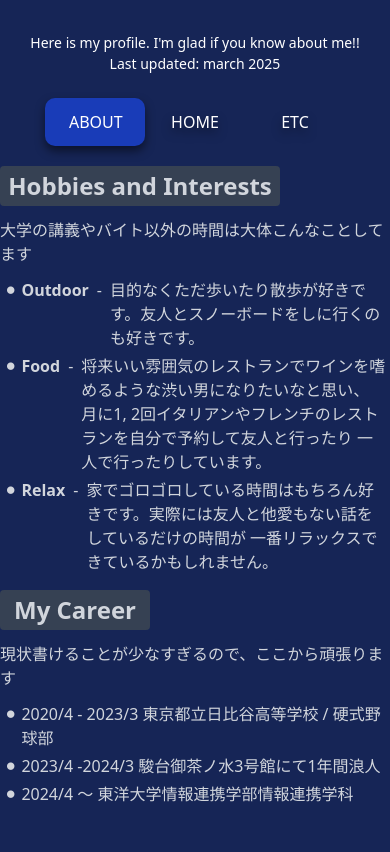
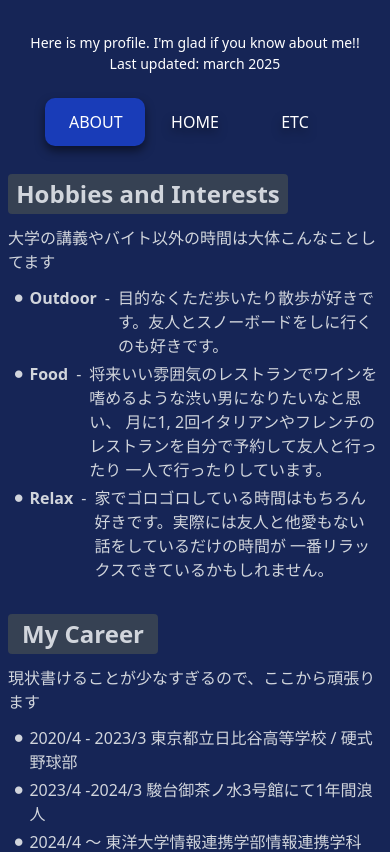
Before and after one commit to HukuKaich0u/my-page-new, a Next.js app in the folder my-app/: page /about in a window 390 px wide. Shown: the top 852 px of the page. Built offline with nearby package versions, Linux system fonts and the light colour scheme.

Commit message:
modified responsive

```diff
--- a/my-app/src/components/HobbiesAndInterests.tsx
+++ b/my-app/src/components/HobbiesAndInterests.tsx
@@ -1,6 +1,6 @@
 const HobbiesAndInterests = () => {
   return (
-    <div className="flex flex-col items-center">
+    <div className="flex flex-col items-center p-2 ">
       <div className="text-left sm:w-[500px]">
         <h1
           className="text-2xl bg-gray-700 w-[280px] text-center p-1
--- a/my-app/src/components/MyCareer.tsx
+++ b/my-app/src/components/MyCareer.tsx
@@ -1,7 +1,7 @@
 const MyCareer = () => {
   return (
     <div className="mt-3">
-      <div className="flex flex-col items-center">
+      <div className="flex flex-col items-center p-2 ">
         <div className="text-left sm:w-[500px]">
           <h1
             className="text-2xl bg-gray-700 w-[150px] text-center p-1
```
